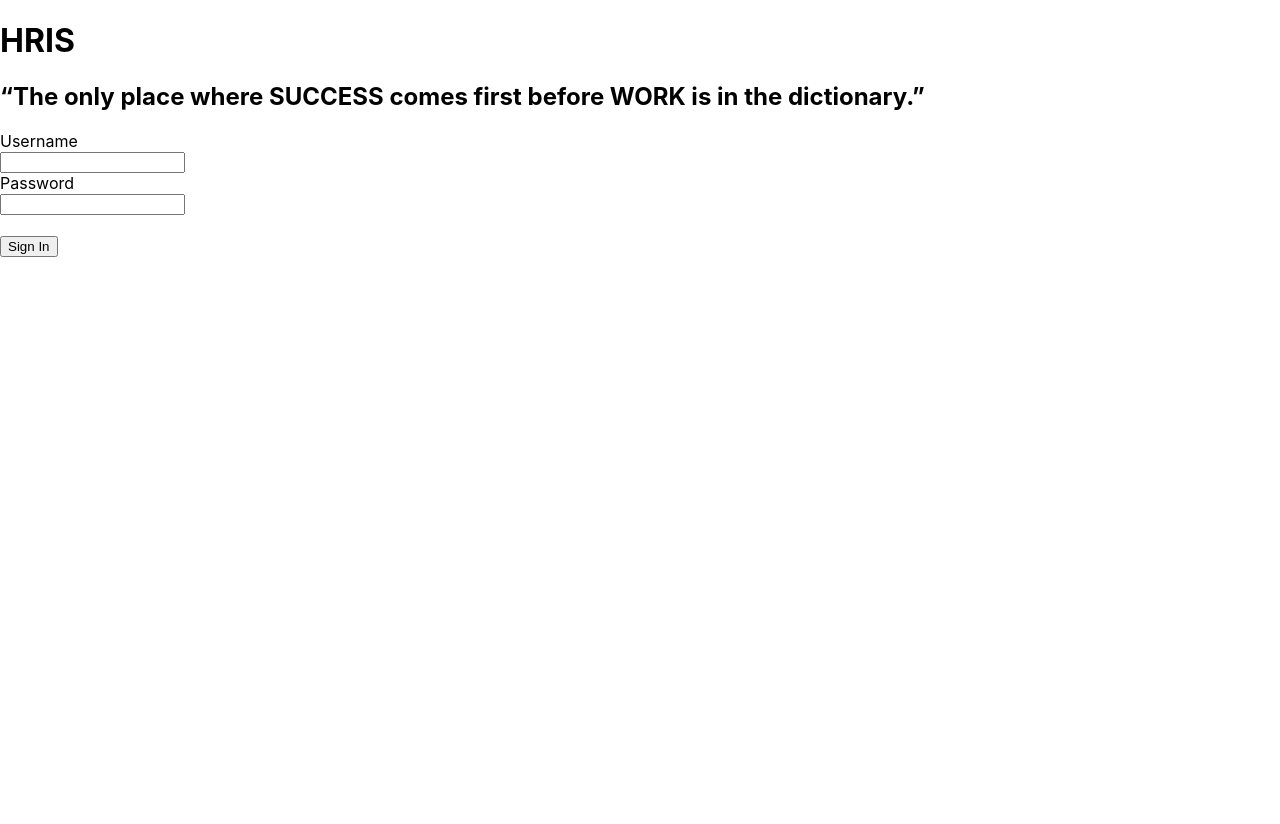
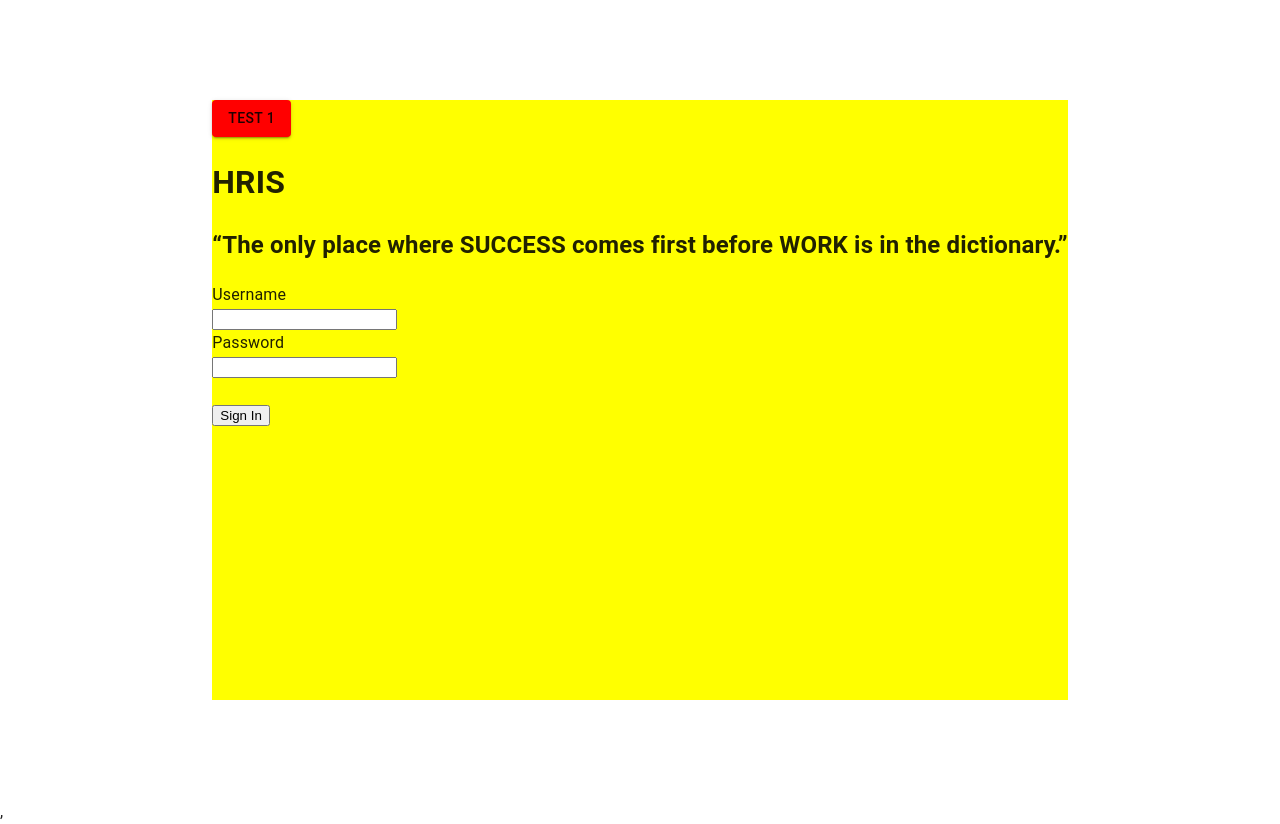
Before and after one commit to rondelhallare/HRIS-FrontEnd, a React (Create React App) app in the folder hris-app/: page /LogIn in a window 1280 px wide. Before the commit the page ends 800 px from the top, so only its background shows below. Built offline with nearby package versions, Linux system fonts and the light colour scheme.

Commit message:
install material UI in system
install material UI and test framework and make LogIn Layout

```diff
--- a/hris-app/src/App.js
+++ b/hris-app/src/App.js
@@ -1,18 +1,20 @@
-import Header from "./Components/LogIn/header";
-import Form from "./Components/LogIn/form";
+import Header from "./Components/LogIn/Header";
+import Form from "./Components/LogIn/Form";
+import Box from "./Components/LogIn/Box";
 import { BrowserRouter as Router, Route } from 'react-router-dom'
 
 function App() {
   return (
-    <Router>
-      <Route path = "/LogIn">
-            <Header />
-            <Form />
-
-       </Route>
-    </Router>
+    // <Router>
+    //   <Route path = "/LogIn" component = {Box}>
+    //         <Header />
+    //         <Form />
 
 
+    //    </Route>
+    // </Router>
+
+    <Box />
   )
 
 }
--- /dev/null
+++ b/hris-app/src/Components/LogIn/Box.js
@@ -0,0 +1,24 @@
+import React from 'react'
+import { Button } from '@mui/material';
+import Header from './Header';
+import Form from './Form';
+
+function Box() {
+    return (
+        <div className="boxLogIn" style = {{display: 'flex', flexDirection: 'column', alignItems: 'center', minHeight: '100vh', justifyContent: 'center'}}>
+            <div style={{
+                minHeight: "75vh", minWidth: "75vh", backgroundColor:
+                    "yellow"
+            }}>
+                <Button color = "pengu" variant = "contained">
+                    test 1
+                </Button>
+
+                <Header />
+                <Form />
+            </div>
+        </div>
+    )
+}
+
+export default Box
--- a/hris-app/src/index.js
+++ b/hris-app/src/index.js
@@ -3,10 +3,19 @@ import ReactDOM from 'react-dom';
 import './index.css';
 import App from './App';
 import reportWebVitals from './reportWebVitals';
+import { ThemeProvider } from '@mui/material/styles';
+import CssBaseline from '@mui/material/CssBaseline';
+import theme from './theme';
 
 ReactDOM.render(
   <React.StrictMode>
+
+  <ThemeProvider theme={theme}>
+    {/* CssBaseline kickstart an elegant, consistent, and simple baseline to build upon. */}
+    <CssBaseline />
     <App />
+  </ThemeProvider>,
+
   </React.StrictMode>,
   document.getElementById('root')
 );
--- /dev/null
+++ b/hris-app/src/theme.js
@@ -0,0 +1,22 @@
+import { red } from '@mui/material/colors';
+import { createTheme } from '@mui/material/styles';
+
+// A custom theme for this app
+const theme = createTheme({
+  palette: {
+    primary: {
+      main: '#0ABAB5',
+    },
+    secondary: {
+      main: '#19857b',
+    },
+    pengu: {
+        main: 'red',
+    },
+    error: {
+      main: red.A400,
+    },
+  },
+});
+
+export default theme;
```
Also changed, not shown: 1 other file (tests, documents, lock files or other folders).
